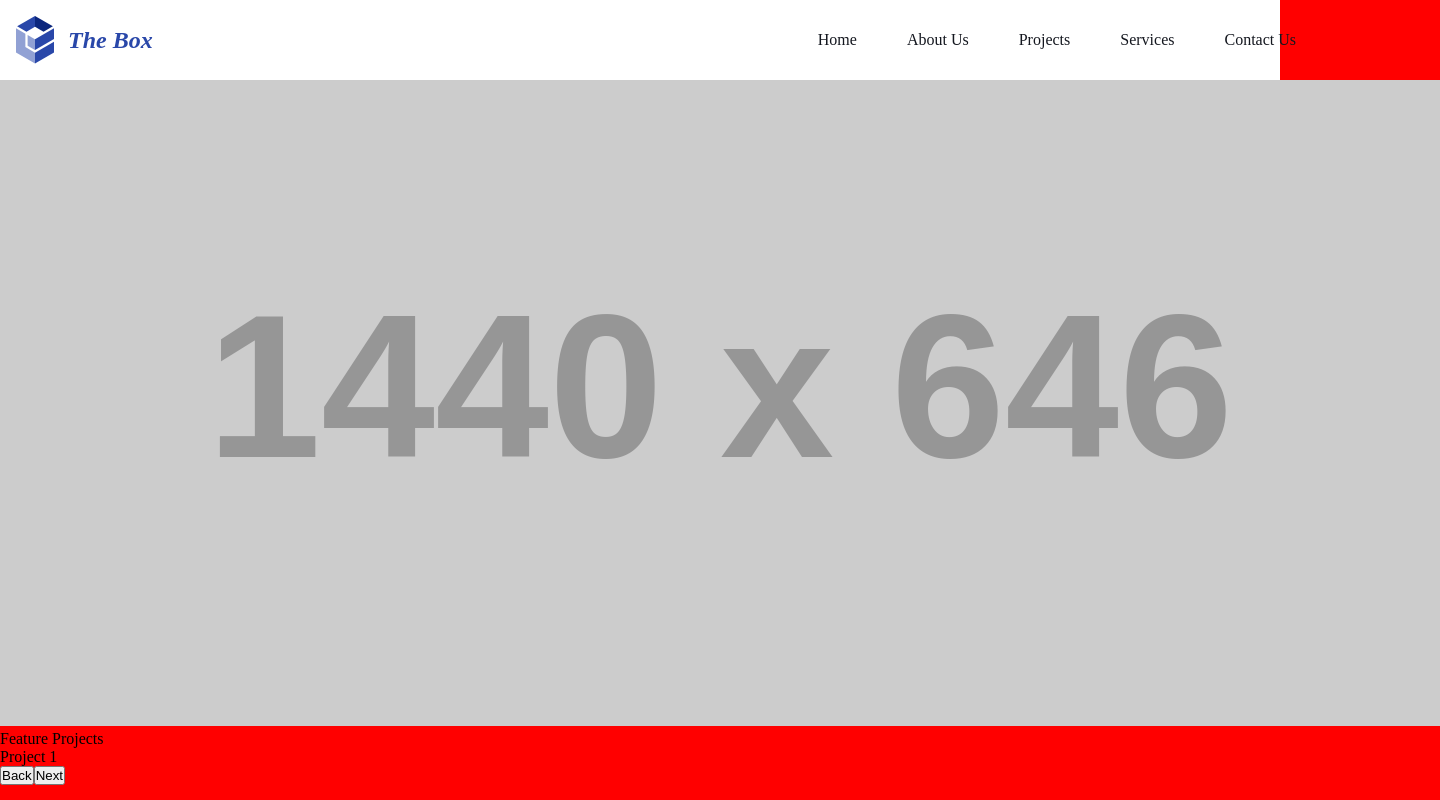
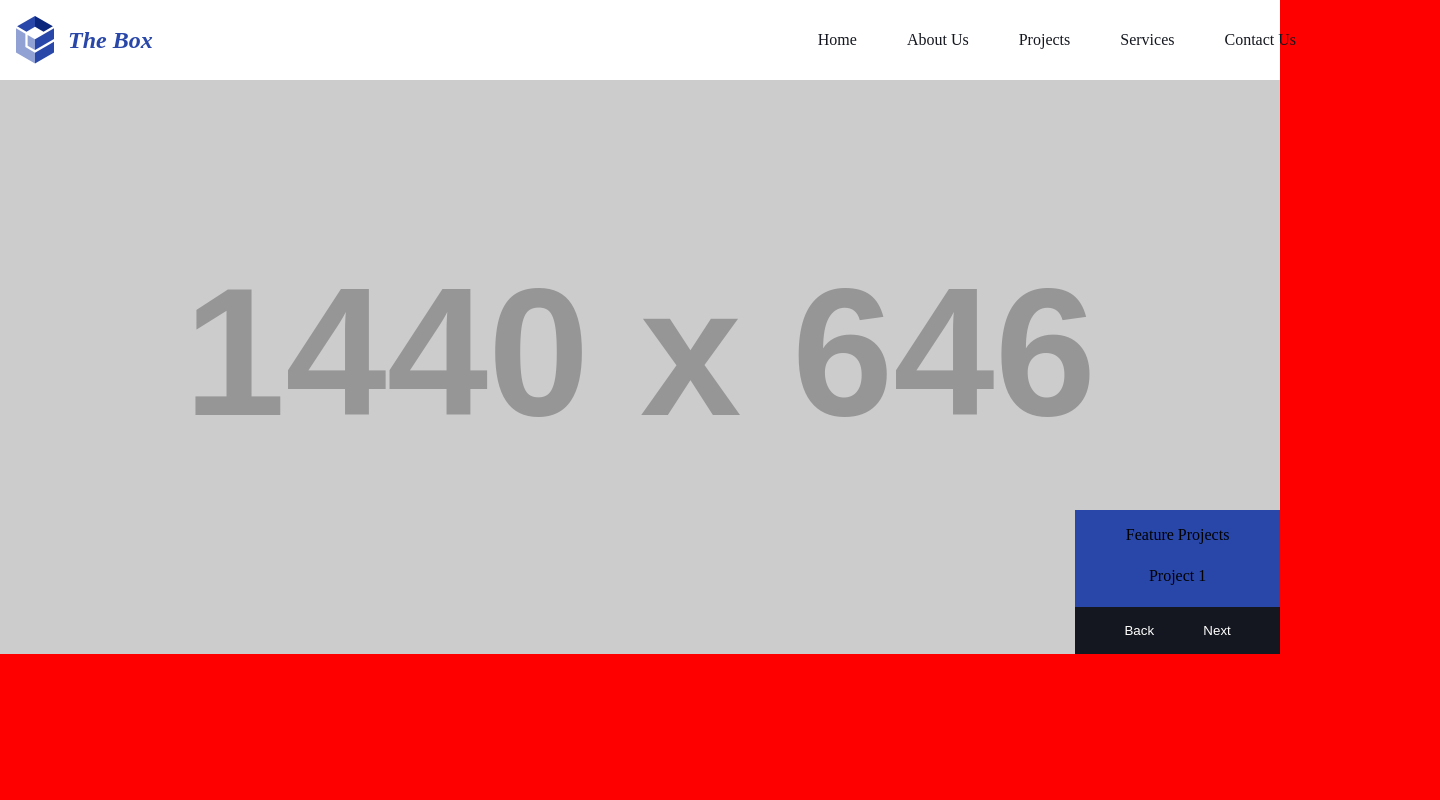
Before and after one commit to GabrielCorona2001/NextLandingPage, a Next.js app: page / in a window 1280 px wide. Shown: the whole page, 1440 px wide, since content can reach past the window. Built offline with nearby package versions, Linux system fonts and the light colour scheme.

Commit message:
style(mainBanner)

```diff
--- /dev/null
+++ b/src/app/ui/mainBanner/MainBanner.module.scss
@@ -0,0 +1,51 @@
+@import "../../variables.module.scss";
+
+
+.mainBannerWrapper {
+
+    width: 100%;
+
+    position: relative;
+}
+
+.BannerImage {
+    width: 100%;
+    height: auto;
+    display: block;
+}
+
+.bannerContent {
+position: absolute;
+right: 0;
+bottom: 0;
+background-color: $primary-color;
+width: 16vw;
+height: 16vh;
+display: flex;
+flex-direction: column;
+align-items: center;
+justify-content: space-between;
+padding: 2vh 0 0 0;
+min-height: 120px;
+}
+
+.buttonWrapper {
+    width: 100%;
+    background-color: $black-01;
+    justify-content: space-evenly;
+    display: flex;
+    padding: 16px 0;
+}
+
+.button {
+    background-color: transparent;
+    border: none;
+    color: $white-01;
+
+    &:hover {
+        cursor: pointer;
+        text-decoration: underline;
+        font-weight: 700;
+        transition: 0.3s;
+    }
+}
--- a/src/app/ui/mainBanner/MainBanner.tsx
+++ b/src/app/ui/mainBanner/MainBanner.tsx
@@ -4,6 +4,8 @@
 import Image from "next/image";
 import { useState } from "react";
 import { projects } from "../../lib/placeholderData";
+import styles from './MainBanner.module.scss';
+
 
 export default function MainBanner() {
   const [current, setCurrent] = useState(0);
@@ -19,7 +21,7 @@ export default function MainBanner() {
   const project = projects[current];
 
   return (
-    <div>
+    <div className={styles.mainBannerWrapper}>
       <Image
         src={project.image}
         alt={project.name}
@@ -27,13 +29,14 @@ export default function MainBanner() {
         height={646}
         unoptimized
         onError={(e) => console.error("Image load error:", e)}
+        className={styles.BannerImage}
       />
-      <div>
+      <div className={styles.bannerContent}>
         <p>Feature Projects</p>
         <p>{project.name}</p>
-        <div>
-          <button onClick={handleBack}>Back</button>
-          <button onClick={handleNext}>Next</button>
+        <div className={styles.buttonWrapper}>
+          <button onClick={handleBack} className={styles.button}>Back</button>
+          <button onClick={handleNext} className={styles.button}>Next</button>
         </div>
       </div>
     </div>
```
